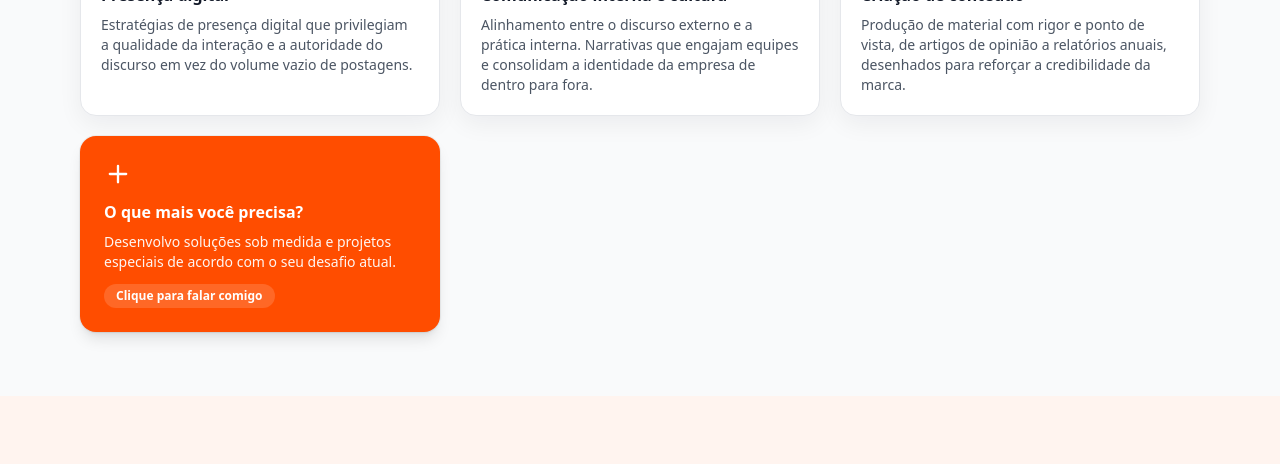
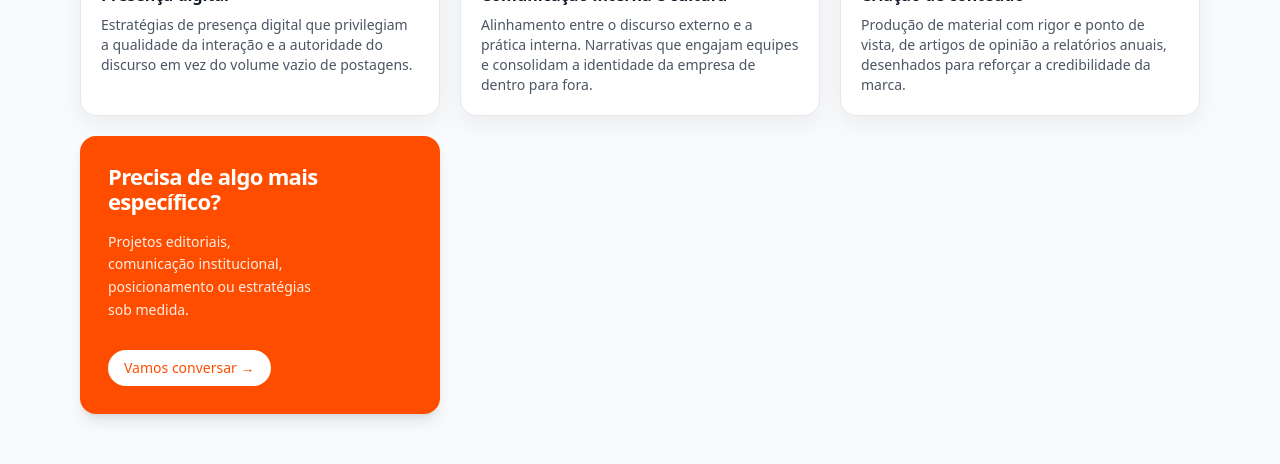
Before and after one commit to andretomazela-dev/integrado, a Next.js app: page / in a window 1280 px wide. Shown: the part 1540-2004 px from the top of the page. Built offline with nearby package versions, Linux system fonts and the light colour scheme.

Commit message:
Update page.jsx

```diff
--- a/app/page.jsx
+++ b/app/page.jsx
@@ -278,27 +278,49 @@ return (
             </div>
 
             {/* 7 — CTA invertido */}
-            <div
-              className="rounded-2xl p-6 bg-[#FF4D00] text-white shadow-lg hover:opacity-90 transition cursor-pointer ring-1 ring-black/5 focus:outline-none focus:ring-2 focus:ring-offset-2 focus:ring-[#FF4D00]"
-              role="button"
-              tabIndex={0}
-              onClick={() => scrollToId("#contato")}
-              onKeyDown={(e) => e.key === "Enter" && scrollToId("#contato")}
-              aria-label="Montamos um pacote sob medida — fale com a gente"
-            >
-              <div className="mb-3">
-                <svg width="28" height="28" viewBox="0 0 24 24" fill="none" stroke="currentColor" strokeWidth="2" strokeLinecap="round" strokeLinejoin="round">
-                  <path d="M12 5v14M5 12h14"></path>
-                </svg>
-              </div>
-              <h3 className="font-semibold">O que mais você precisa?</h3>
-              <p className="text-sm mt-2 opacity-95">
-                Desenvolvo soluções sob medida e projetos especiais de acordo com o seu desafio atual.
-              </p>
-              <span className="mt-3 inline-block text-xs font-semibold bg-white/15 rounded-full px-3 py-1">
-                Clique para falar comigo
-              </span>
-            </div>
+<div
+  className="
+    rounded-2xl
+    p-7
+    bg-[#FF4D00]
+    text-white
+    shadow-lg
+    transition
+    hover:opacity-95
+    flex flex-col justify-between
+    min-h-[240px]
+  "
+>
+  <div>
+    <h3 className="text-[22px] leading-[1.15] tracking-[-0.03em] font-semibold">
+      Precisa de algo mais específico?
+    </h3>
+
+    <p className="mt-4 text-sm leading-relaxed text-white/90 max-w-[26ch]">
+      Projetos editoriais, comunicação institucional,
+      posicionamento ou estratégias sob medida.
+    </p>
+  </div>
+
+  <button
+    type="button"
+    onClick={() => scrollToId("#contato")}
+    className="
+      mt-7
+      inline-flex w-fit items-center gap-2
+      rounded-full
+      bg-white
+      px-4 py-2
+      text-sm
+      font-medium
+      text-[#FF4D00]
+      transition
+      hover:bg-white/90
+    "
+  >
+    Vamos conversar →
+  </button>
+</div>
           </div>
 
        </div>
```
